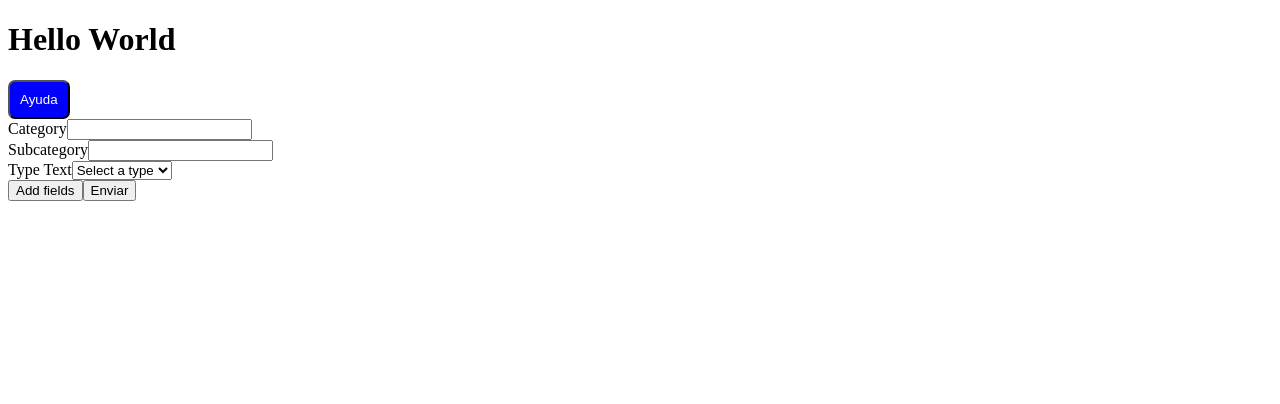
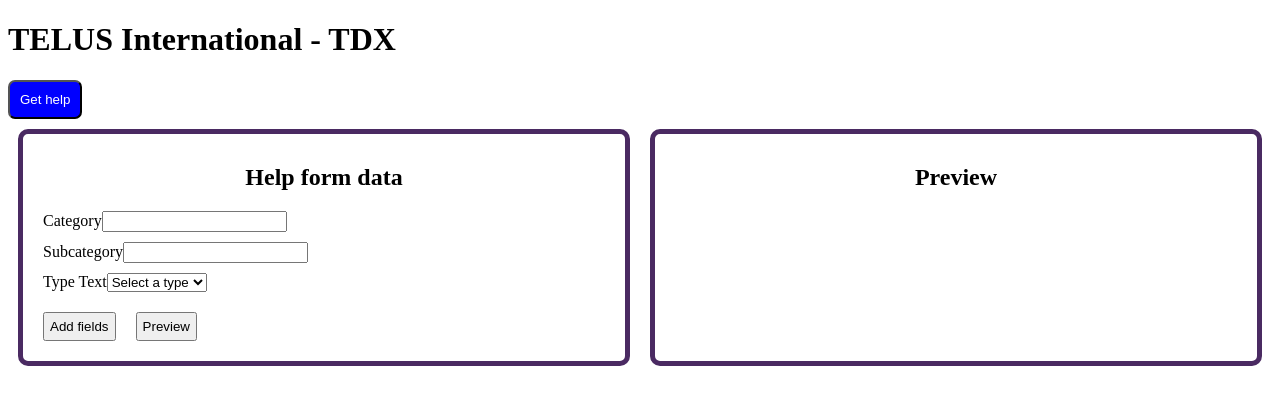
Before and after one commit to ivettepinto/tdx-tickets, a React (Create React App) app: page / in a window 1280 px wide. Shown: the top 404 px of the page. Built offline with nearby package versions, Linux system fonts and the light colour scheme.

Commit message:
Add: styles

```diff
--- a/src/App.js
+++ b/src/App.js
@@ -18,8 +18,8 @@ function App() {
 
   return (
     <>
-      <h1>Hello World</h1>
-      <Button onShowModal={showModal}>Ayuda</Button>
+      <h1>TELUS International - TDX</h1>
+      <Button onShowModal={showModal}>Get help</Button>
       <Form/>
       {isShow && <HelpForm onShowModal={showModal} data={myJson.field} view={"modalView"} />}
     </>
--- /dev/null
+++ b/src/components/UI/form/Form.css
@@ -0,0 +1,25 @@
+.container {
+    display: flex;
+    width: 100%;
+}
+
+.column {
+    width: 50vw;
+    margin: 10px;
+    padding: 10px;
+    border-radius: 10px;
+    border: 5px solid #4A2A62;
+}
+
+.form-field{
+    margin: 10px;
+}
+
+.btn {
+    padding: 5px;
+    margin: 10px;
+}
+
+.column-title {
+    text-align: center;
+}
--- a/src/components/UI/form/Form.js
+++ b/src/components/UI/form/Form.js
@@ -2,6 +2,8 @@ import React, { useState, useEffect } from "react";
 import ImageField from "./ImageFieldForm";
 import TextField from "./TextFieldForm";
 import HelpForm from "../helpForm/HelpForm";
+
+import "./Form.css";
 
 const Form = () => {
   const [category, setCategory] = useState("");
@@ -41,7 +43,7 @@ const Form = () => {
     let specificField = {};
     switch (type) {
       case "text":
-        specificField = { ...genericField};
+        specificField = { ...genericField };
         setFields([...fields, specificField]);
         break;
       case "image":
@@ -69,8 +71,10 @@ const Form = () => {
   }, [jsonToSend]);
 
   return (
-    <>
-      <form>
+    <div className="container">
+      <form className="column">
+      <h2 className="column-title">Help form data</h2>
+        <div className="form-field">
           <label htmlFor="category">Category</label>
           <input
             onChange={(e) => setCategory(e.target.value)}
@@ -78,8 +82,9 @@ const Form = () => {
             type="text"
             name="category"
           />
-        <br />
+        </div>
 
+        <div className="form-field">
           <label htmlFor="subcategory">Subcategory</label>
           <input
             onChange={(e) => setSubcategory(e.target.value)}
@@ -87,8 +92,9 @@ const Form = () => {
             type="text"
             name="subcategory"
           />
-        <br />
+        </div>
 
+        <div className="form-field">
         <label htmlFor="text">Type Text</label>
         <select
           defaultValue="default"
@@ -104,9 +110,10 @@ const Form = () => {
           <option value="text">Text</option>
           <option value="table">Table</option>
         </select>
-        <br />
+        </div>
 
         <button
+          className="btn"
           onClick={() => {
             addFields(newFieldType);
           }}
@@ -130,12 +137,22 @@ const Form = () => {
           </div>
         ))}
 
-        <button onClick={handlerOnClickSubmit} type="submit">
-          Enviar
+        <button className="btn" onClick={handlerOnClickSubmit} type="submit">
+          Preview
         </button>
       </form>
-      {jsonToSend.field.length > 0 && <HelpForm onShowModal={showModal} data={jsonToSend.field} view={"preview"} />}
-    </>
+
+      <div className="column">
+        <h2 className="column-title">Preview</h2>
+        {jsonToSend.field.length > 0 && (
+          <HelpForm
+            onShowModal={showModal}
+            data={jsonToSend.field}
+            view={"preview"}
+          />
+        )}
+      </div>
+    </div>
   );
 };
 
--- a/src/components/UI/form/ImageFieldForm.js
+++ b/src/components/UI/form/ImageFieldForm.js
@@ -1,8 +1,11 @@
 import React from "react";
+
+import "./Form.css";
 
 const ImageField = (props) => {
   return (
     <>
+      <div className="form-field">
       <label htmlFor="imageurl">Image Url</label>
       <input
         onChange={event => props.handleOnChange(props.index, event)}
@@ -12,7 +15,7 @@ const ImageField = (props) => {
         required={true}
         value={props.imageurl}
       />
-      <br />
+      </div>
     </>
   );
 };
--- a/src/components/UI/form/TextFieldForm.js
+++ b/src/components/UI/form/TextFieldForm.js
@@ -1,9 +1,11 @@
 import React from "react";
 
+import "./Form.css";
+
 const TextField = (props) => {
-
   return (
     <>
+      <div className="form-field">
         <label htmlFor="text">Text</label>
         <input
           onChange={(event) => props.handleOnChange(props.index, event)}
@@ -13,7 +15,9 @@ const TextField = (props) => {
           required={true}
           value={props.text}
         />
-      <br />
+      </div>
+
+      <div className="form-field">
         <label htmlFor="alignment">Alignment</label>
         <select
           onChange={(event) => props.handleOnChange(props.index, event)}
@@ -30,8 +34,9 @@ const TextField = (props) => {
           <option value="center">Center</option>
           <option value="justify">Justify</option>
         </select>
-      <br />
+      </div>
 
+      <div className="form-field">
         <label htmlFor="urllink">Url link</label>
         <input
           onChange={(event) => props.handleOnChange(props.index, event)}
@@ -41,9 +46,9 @@ const TextField = (props) => {
           required={true}
           value={props.urllink}
         />
-      <br />
+      </div>
 
-      {(props.type !== "image" & props.type !== "table") ? (
+      {(props.type !== "image") & (props.type !== "table") ? (
         <>
           <label htmlFor="type">Type Text</label>
           <select
```
Lines whose indentation alone changed are shown as unchanged.
